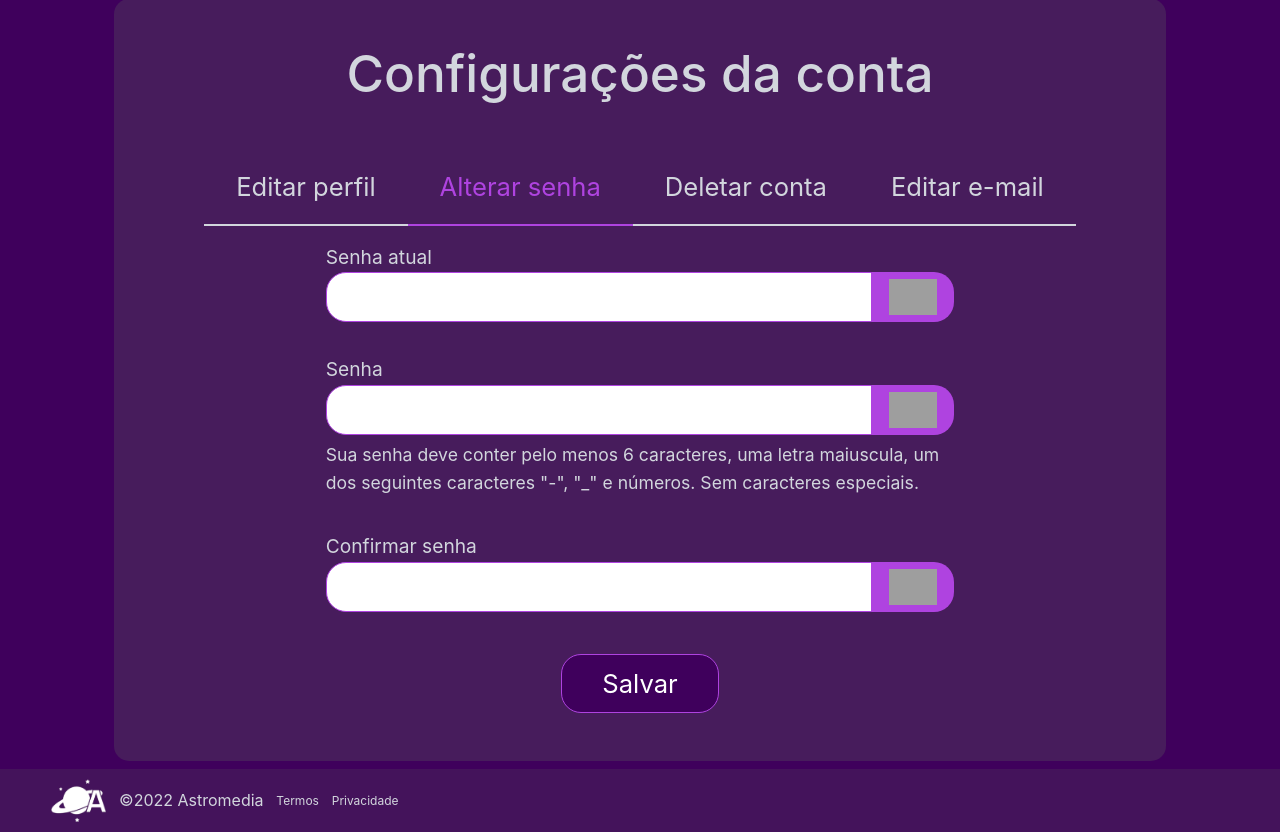
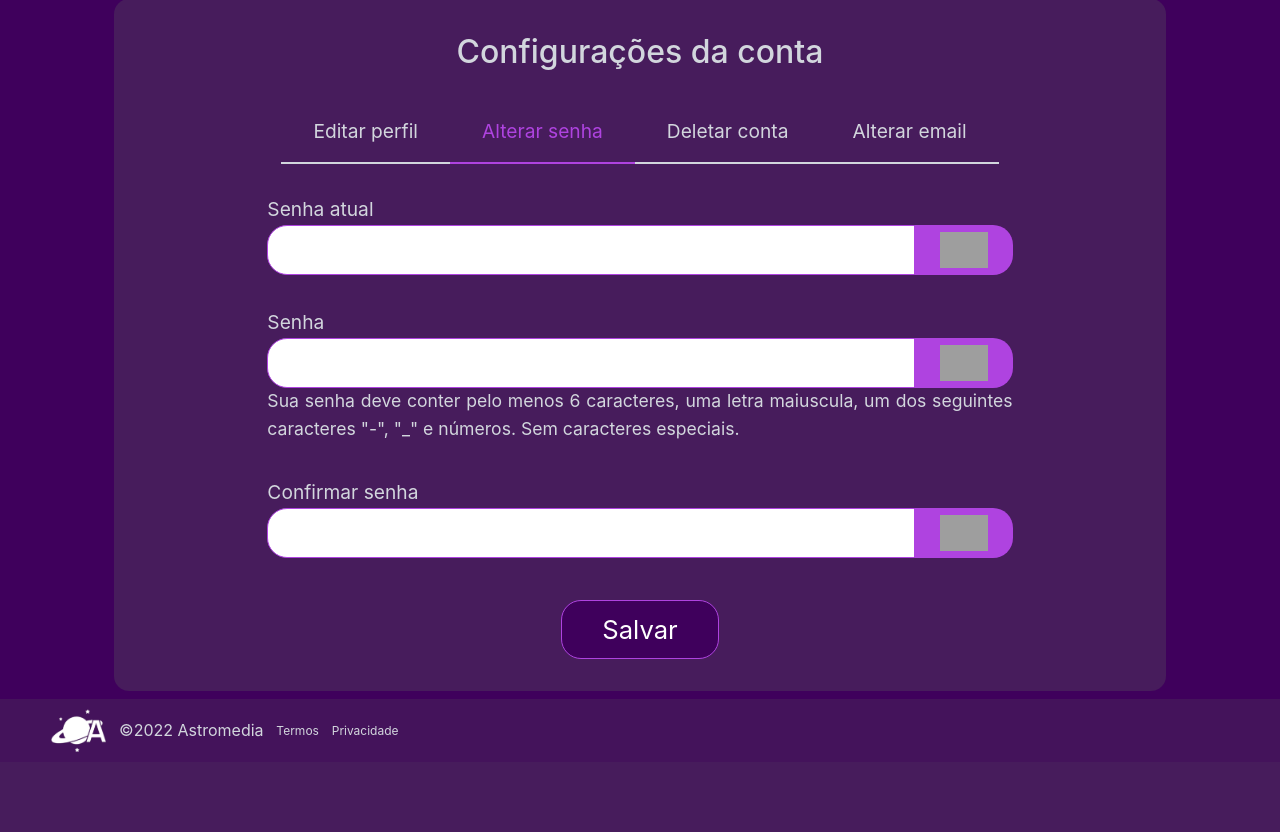
Before and after one commit to Caioferrari04/Astromedia, an ASP.NET Core app: page /ConfigurationUser/UpdatePassword in a window 1280 px wide. Shown: the part 73-905 px from the top of the page. After the commit the page ends 825 px from the top, so only its background shows below. Run offline with ASP.NET Core 8, Linux system fonts and the light colour scheme; the visitor is signed in with stand-in values (Sample User, id 1); some libraries are stand-ins or nearby versions; grey boxes are pictures that could not be loaded.

Commit message:
Implementando a responsividade da página de configurações

```diff
--- a/Views/ConfigurationUser/DeleteAccount.cshtml
+++ b/Views/ConfigurationUser/DeleteAccount.cshtml
@@ -5,7 +5,7 @@
 @model UsuarioDTO
 
 <form class="cad-content text-light" method="post" asp-action="DeleteAccount" asp-controller="ConfigurationUser">
-    <div class="container container-cad">
+    <div class="container container-cad text-justify">
         <div class="row">
             <small class="text-light col"><em>Clicar em "Excluir" irá excluir sua conta SEM CONFIRMAÇÃO. Tome cuidado.</em></small>
         </div>
--- a/Views/ConfigurationUser/Index.cshtml
+++ b/Views/ConfigurationUser/Index.cshtml
@@ -7,17 +7,18 @@
     <link rel="stylesheet" href="~/css/configuracoes.css">
     <link rel="stylesheet" href="~/css/postagem.css">
 
+
 }
 
 <div class="container text-light">
-    <div class="configuracoes">
-        <h1 class="is-center">Configurações da conta</h1>
+    <div class="configuracoes text-center">
+        <h2 class="is-center">Configurações da conta</h2>
 
-        <nav class="tabs is-center">
+        <nav class="tabs is-center mb">
             <a asp-action="UpdateProfile" class="nav-button" id="info">Editar perfil</a>
             <a asp-action="UpdatePassword" class="nav-button" id="alterar-senha">Alterar senha</a>
             <a asp-action="DeleteAccount" class="nav-button" id="deletar">Deletar conta</a>
-            <a asp-action="UpdateEmail" class="nav-button" id="deletar">Editar e-mail</a>
+            <a asp-action="UpdateEmail" class="nav-button" id="deletar">Alterar email</a>
         </nav>
         <section class="conteudo-tabs">
             <section class="conteudo-inner main">
--- a/Views/ConfigurationUser/UpdateEmail.cshtml
+++ b/Views/ConfigurationUser/UpdateEmail.cshtml
@@ -7,7 +7,7 @@
 @if(ViewBag.Sucesso is null)
 {
     <form class="cad-content text-light" method="post" asp-action="UpdateEmail" asp-controller="ConfigurationUser">
-        <div class="container container-cad">
+        <div class="container container-cad text-justify">
             <div asp-validation-summary="ModelOnly" class="text-error"></div>
 
             <div class="row">
--- a/Views/ConfigurationUser/UpdatePassword.cshtml
+++ b/Views/ConfigurationUser/UpdatePassword.cshtml
@@ -5,7 +5,7 @@
 @model UsuarioDTO
 
 <form class="cad-content text-light" method="post" asp-action="UpdatePassword" asp-controller="ConfigurationUser">
-    <div class="container container-cad">
+    <div class="container container-cad text-justify">
         <div asp-validation-summary="ModelOnly" class="text-error"></div>
 
         <div class="row">
@@ -33,7 +33,7 @@
                         <img id="show-password2" src="https://icongr.am/clarity/eye.svg?size=128&color=d2d6dd"></img>
                     </div>
                 </div>
-                <div class="input-desc">
+                <div class="input-desc small">
                     <p>Sua senha deve conter pelo menos 6 caracteres, uma letra maiuscula, um dos seguintes caracteres "-", "_" e números. Sem caracteres especiais.</p>
                 </div>
             </label>
--- a/Views/ConfigurationUser/UpdateProfile.cshtml
+++ b/Views/ConfigurationUser/UpdateProfile.cshtml
@@ -6,7 +6,7 @@
 
 <form class="cad-content text-light" enctype="multipart/form-data" method="post" asp-action="UpdateProfile" asp-controller="ConfigurationUser">
 
-    <div class="container container-cad">
+    <div class="container container-cad text-justify">
         <div asp-validation-summary="ModelOnly" class="text-error"></div>
 
         <div class="row">
--- a/wwwroot/css/PerfilAstro.css
+++ b/wwwroot/css/PerfilAstro.css
@@ -132,6 +132,10 @@
     font-size: 19px;
     /* margin-top: -5px; */
     z-index: 2;
+}
+
+a {
+    text-decoration: none;
 }
 
 .tab-content * {
--- a/wwwroot/css/configuracoes.css
+++ b/wwwroot/css/configuracoes.css
@@ -13,6 +13,18 @@ body {
     padding: 1rem;
 }
 
+.configuracoes > h2 {
+    font-size: 2rem;
+}
+
+.mb {
+    margin-bottom: 30px;
+}
+
+.small {
+    margin-top: -17px !important;
+}
+
 /* Conteúdo Cadastro - Geral */
 
 .cad {
@@ -23,7 +35,7 @@ body {
     margin: auto;
     /* transform: scale(0.85); */
     font-size: 1rem;
-    padding: 1rem 5rem;
+    /* padding: 1rem 5rem; */
 }
 
 .cad-content label {
@@ -64,7 +76,10 @@ body {
 .input-desc {
     font-size: 1.1rem;
     word-wrap: break-word;
-    margin-top: -10px;
+    margin-bottom: 3px;
+    /* margin-top: 1px;
+    margin-bottom: 10px;
+    line-height: 10px; */
 }
 
 .inputbox-password-cad {
@@ -147,6 +162,7 @@ input[type=file]::file-selector-button {
 /* navbar */
 .tabs > a {
     color: var(--color-lightGrey);
+    font-size: 1.2rem;
 }
 
 .tabs > a:hover {
@@ -181,6 +197,9 @@ input[type=file]::file-selector-button {
 }
 
 @media screen and (max-width: 600px) {
+    .configuracoes {
+        margin: 0;
+    }
     .cad {
         margin-top: 2vh;
     }
@@ -215,15 +234,33 @@ input[type=file]::file-selector-button {
     }
     .input-desc {
         font-size: .9rem;
+        margin-bottom: 8px;
+    }
+    .tabs > a {
+        padding: .2rem .9rem;
+        font-size: 1rem;
+    }
+
+    .mb {
+        margin-bottom: 0px;
+    }
+
+    input[type=file]::file-selector-button {
+        font-size: .8rem;
+        margin-right: 5px;
+        padding: 13px 10px;
     }
 }
 
 @media screen and (max-width: 320px) {
+    .configuracoes {
+        margin: 0;
+    }
     .cad {
         margin-top: -5vh;
     }
     .cad-content {
-        transform: scale(0.80);
+        transform: scale(.9);
         padding-top: 2px;
     }
     .container-cad {
@@ -243,7 +280,7 @@ input[type=file]::file-selector-button {
         flex-flow: wrap;
     }
     .btn-show-password-cad {
-        height: 38px;
+        height: 35px;
     }
     .input-desc {
         font-size: .75rem;
```
